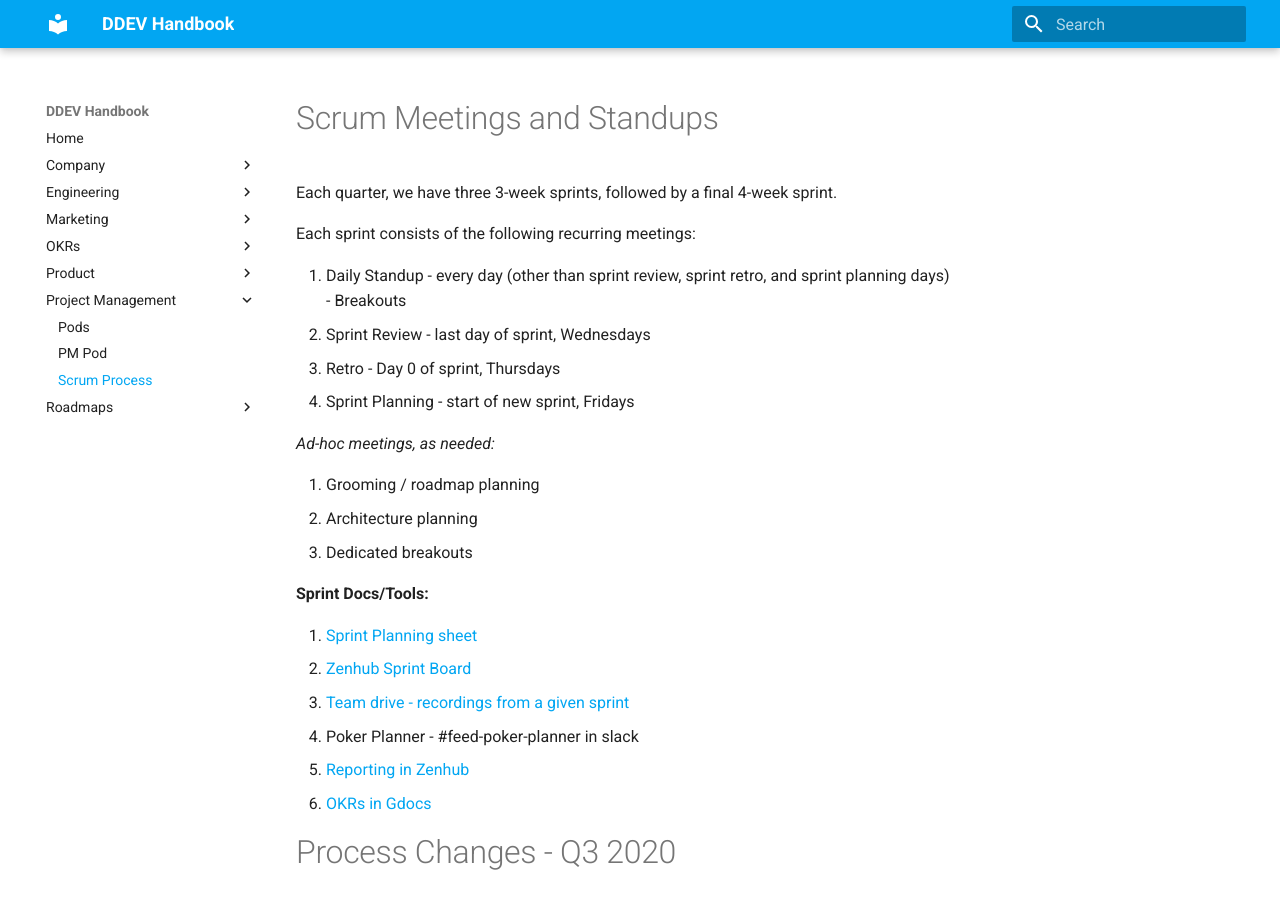
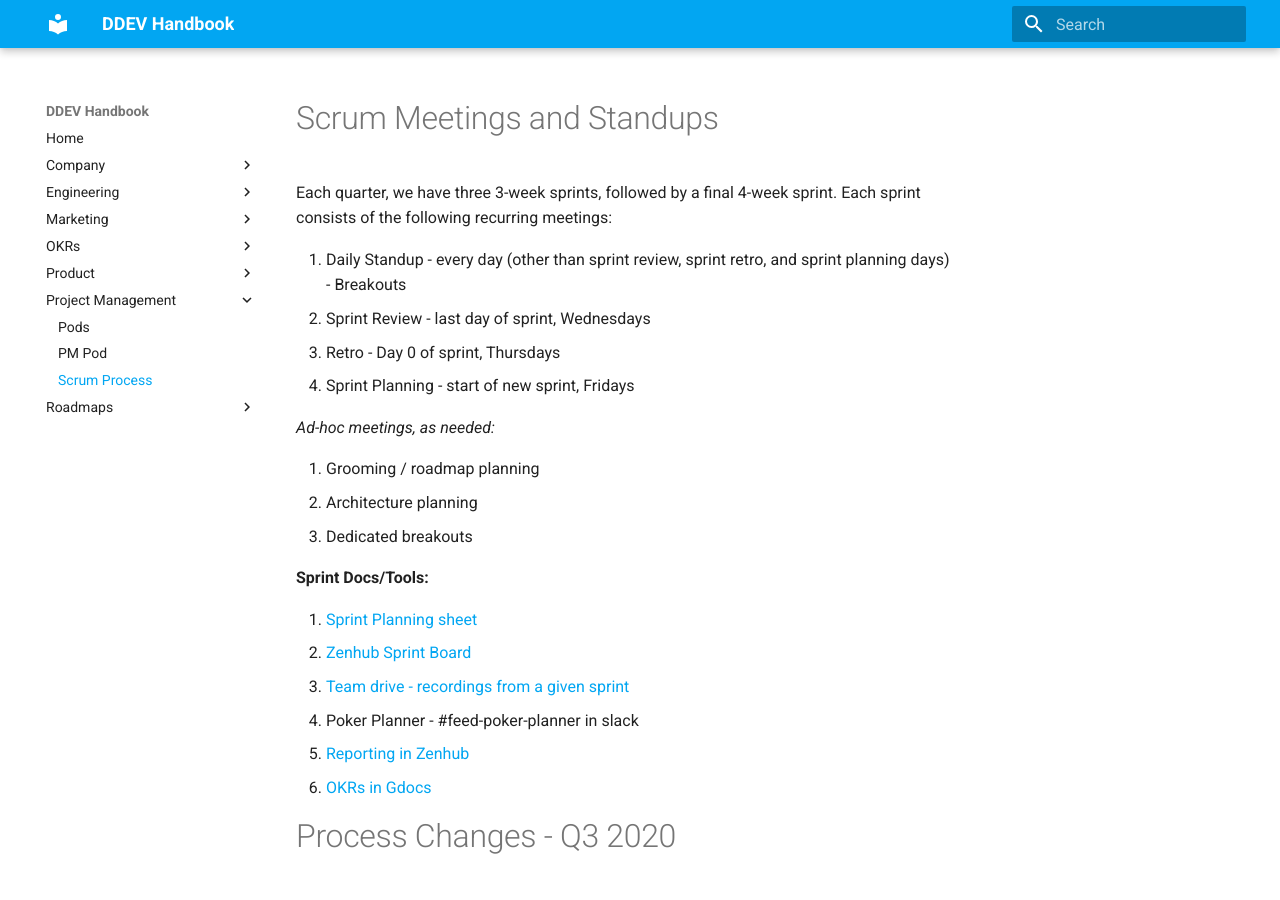
Before and after one commit to fru-io/handbook, an MkDocs documentation site: the page built from docs/project-management/scrum.md, in a window 1280 px wide and 900 px high. Built offline with MkDocs 1.6.1 and Material for MkDocs 9.7.7, drawn with Linux system fonts in a browser that asks for light colours.

```diff
--- a/docs/project-management/scrum.md
+++ b/docs/project-management/scrum.md
@@ -1,8 +1,6 @@
 # Scrum Meetings and Standups
 
-Each quarter, we have three 3-week sprints, followed by a final 4-week sprint.
-
-Each sprint consists of the following recurring meetings:
+Each quarter, we have three 3-week sprints, followed by a final 4-week sprint. Each sprint consists of the following recurring meetings:
 
 1. Daily Standup - every day (other than sprint review, sprint retro, and sprint planning days)
     - Breakouts
@@ -69,7 +67,7 @@ Agenda:
 - 9:45 - 10:00: Breakout.
   - Product / Business team joins
 
-Standup Best Practices:
+**Standup Best Practices:**
 * Standup is specific to current sprint
 * Meeting starts on time. Anyone can and should start it on time.
 * Pass the baton after your standup.
```
